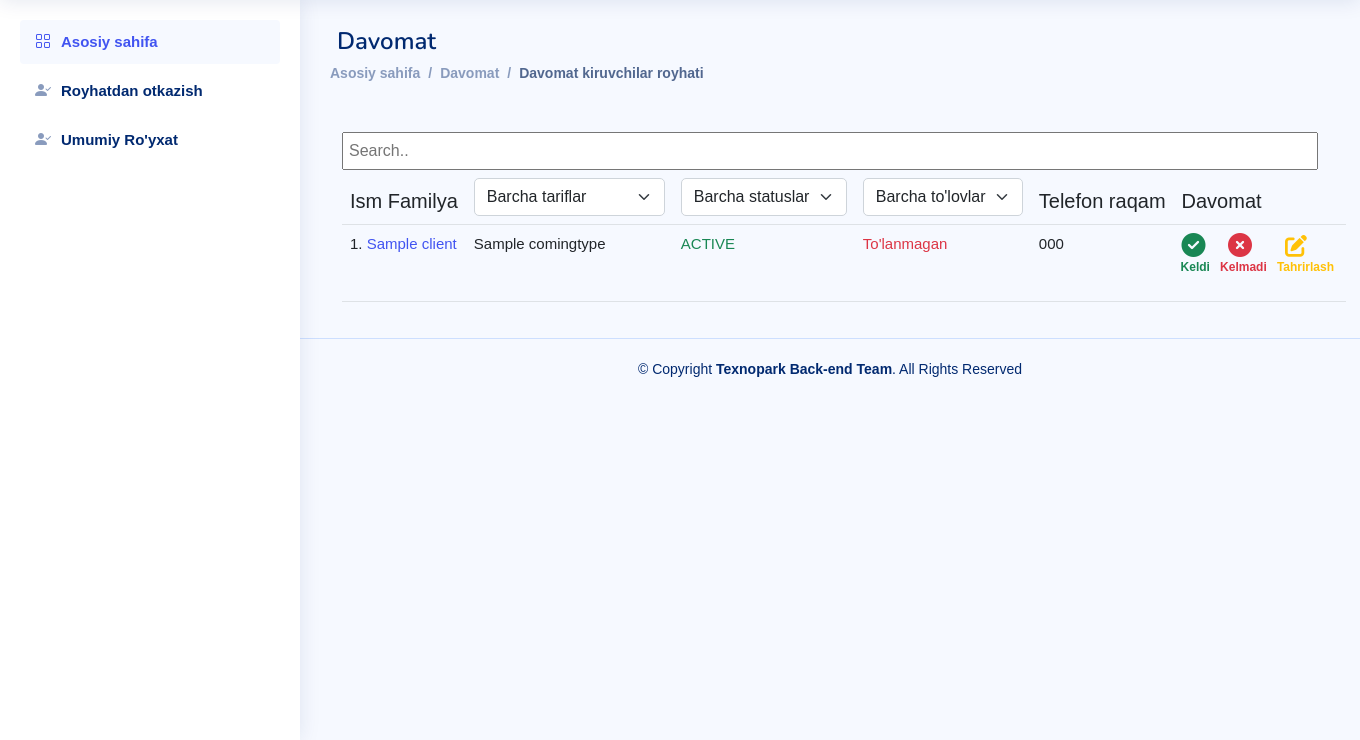
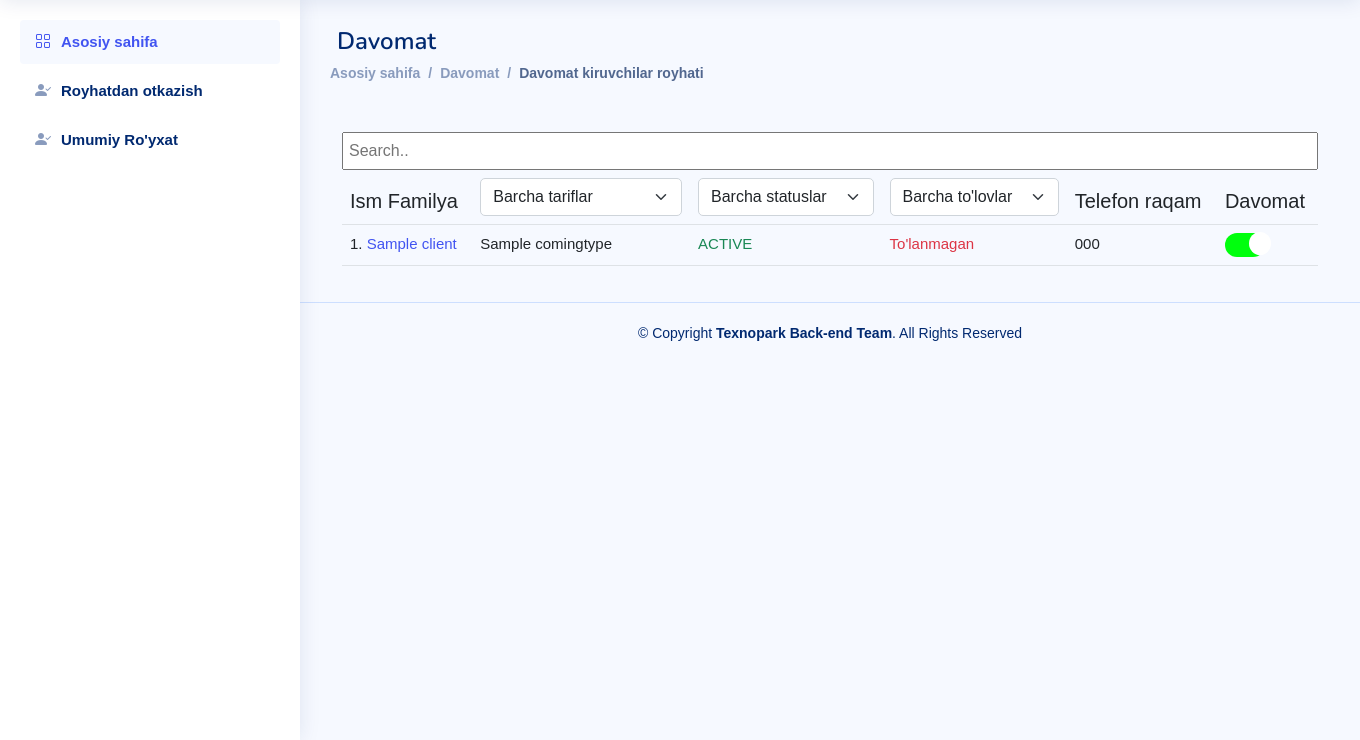
Before and after one commit to Abdulhamid51/fitnes_crm, a Django app: page /attendance/ in a window 1360 px wide. Shown: the part 60-800 px from the top of the page. Run offline with Django 3.2, Linux system fonts and the light colour scheme; tables that the repository leaves empty hold one stand-in row (values such as "Sample post"); some libraries are stand-ins or nearby versions.

Commit message:
add change days

```diff
--- a/attendance/urls.py
+++ b/attendance/urls.py
@@ -9,4 +9,5 @@ urlpatterns = [
     path ('static',StaticView.as_view(),name='static'),
     path ('add_default_day/<int:client_id>', default_add_day, name='add_day'),
     path ('add_default_month/<int:client_id>', default_add_month, name='add_month'),
+    path ('add_day/<int:day_id>', add_day, name='add_day'),
 ]
--- a/attendance/views.py
+++ b/attendance/views.py
@@ -43,6 +43,25 @@ def default_add_day(request, client_id):
     return JsonResponse({"status":"Kun hosil qilindi"})
 
 
+def add_day(request, day_id):
+    day = get_object_or_404(Day, id=day_id)
+    resp = request.GET.get('day_result')
+    if resp == "true":
+        day.came = True
+        day.save()
+        return JsonResponse({"came":"True"})
+    elif resp == "false":
+        day.came = False
+        day.save()
+        return JsonResponse({"came":"False"})
+    else:
+        return JsonResponse({"came":"not valid"})
+
+
+
+
+
+
 class DavomatView(View):
     def get(self,request):
         queryset = Client.objects.all().order_by("-id")
--- a/main/models.py
+++ b/main/models.py
@@ -3,7 +3,6 @@ from django.contrib.auth.models import User
 
 class Client(models.Model):
     user = models.ForeignKey(User, related_name="clients", on_delete=models.CASCADE)
-
     name = models.CharField("Ism familiyasi", max_length=150)
     phone = models.CharField("Telefon raqami", max_length=50)
     coming_type = models.ForeignKey("main.ComingType", related_name="type_clients",
--- a/templates/new_table.html
+++ b/templates/new_table.html
@@ -82,7 +82,7 @@
 
                 <td>{{ c.phone }}</td>
                 <td class="att_td">
-                    <span class=attendance-check-{{ c.id }}>
+                    <!-- {% comment %} <span class=attendance-check-{{ c.id }}>
                             <a href="#"  onclick="Attendance('check')">
                                 <i class="fa-sharp fa-solid fa-circle-check text-success" style="font-size: 24px;">
                                     <p style="font-size: 12px; font-weight:bold; padding: 4px; margin-left: -5px;">Keldi</p>
@@ -99,11 +99,29 @@
                     <span class=attendance-edit-{{ c.id }}>
                         <a href="#" onclick="Attendance('edit')" >
                             <!-- <i class="fa-solid fa-pen-to-square"></i> -->
-                            <i class="fa-solid fa-pen-to-square text-warning" style="font-size:22px; margin-left: 10px;">
+                            <!-- <i class="fa-solid fa-pen-to-square text-warning" style="font-size:22px; margin-left: 10px;">
                                 <p style="font-size: 12px; font-weight:bold; padding: 4px; margin-left: -12px;">Tahrirlash</p>
                             </i>
-                        </a>
-                    </span>
+                        </a> -->
+                    <!-- </span> {% endcomment %} -->
+
+
+                    <label class="switch ">
+
+                        {% if c.months.all.last.days.all.last %}
+                            {% if c.months.all.last.days.all.last.came == True %}
+
+                            <input data-id="{{c.months.all.last.days.all.last.id}}" checked="true" type="checkbox" class="default davomat">
+                            <span class="slider round"></span>
+                            {% else %}
+                            <input data-id="{{c.months.all.last.days.all.last.id}}" type="checkbox" class="default davomat">
+                            <span class="slider round"></span>
+
+                            {% endif %}
+                            {% else %}
+                        {% endif %}
+
+                    </label>
                 </td>
                 <!-- <td>Site 1</td> -->
             </tr>
@@ -113,6 +131,68 @@
 
         </tbody>
     </table>
+
+    <style>
+
+        .switch {
+            position: relative;
+            display: inline-block;
+            width:  40px;
+            height: 24px;
+            float:left;
+        }
+
+        /* Hide default HTML checkbox */
+        .switch input {display:none;}
+
+        /* The slider */
+        .slider {
+            position: absolute;
+            cursor: pointer;
+            top: 0;
+            left: 0;
+            right: 0;
+            bottom: 0;
+            background-color: rgb(199, 31, 31);
+            -webkit-transition: .4s;
+            transition: .4s;
+        }
+
+        .slider:before {
+            position: absolute;
+            content: "";
+            height: 23px;
+            width: 22px;
+            left: -2px;
+            bottom: 2px;
+            background-color: rgb(255, 255, 255);
+            -webkit-transition: .4s;
+            transition: .4s;
+        }
+
+        input.default:checked + .slider {
+            background-color: rgb(0, 255, 13);
+        }
+        input:focus + .slider {
+            box-shadow: 0 0 1px #2196F3;
+        }
+
+        input:checked + .slider:before {
+            -webkit-transform: translateX(26px);
+            -ms-transform: translateX(26px);
+            transform: translateX(26px);
+        }
+
+        /* Rounded sliders */
+        .slider.round {
+            border-radius: 34px;
+        }
+        .slider.round:before {
+  border-radius: 50%;
+}
+        </style>
+
+
 
 
 
@@ -143,15 +223,22 @@
             }).hide();
         });
 
+        $(".davomat").on("change", function(){
+            $id = $(this).data("id")
+            $atr = $(this).prop("checked")
+            $.ajax({
+                url:`add_day/${$id}`,
+                type:"GET",
+                data:{
+                    "day_result":$atr
+                },
+                success:function(response){
+                    console.log(response)
+                }
+            })
+        })
 
-
-        function Attendance(value){
-            att_check = document.querySelectorAll('.attendance-check');
-            att_x = document.querySelectorAll('.attendance-x');
-            att_edit = document.querySelectorAll('.attendance-edit');
-            // att_edit.style.display = 'none';
-
-        }
+        console.log("sa")
 
     </script>
 
```
